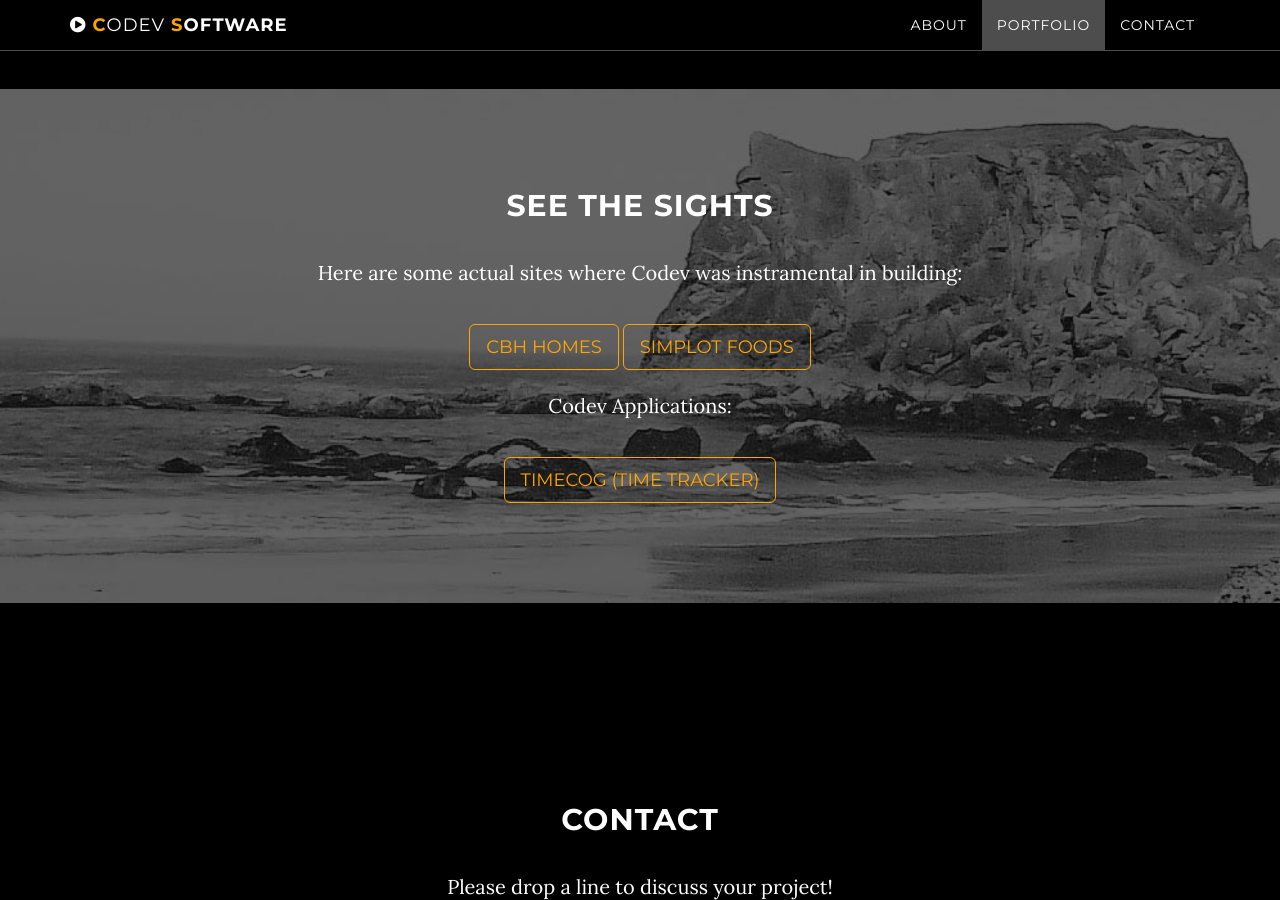
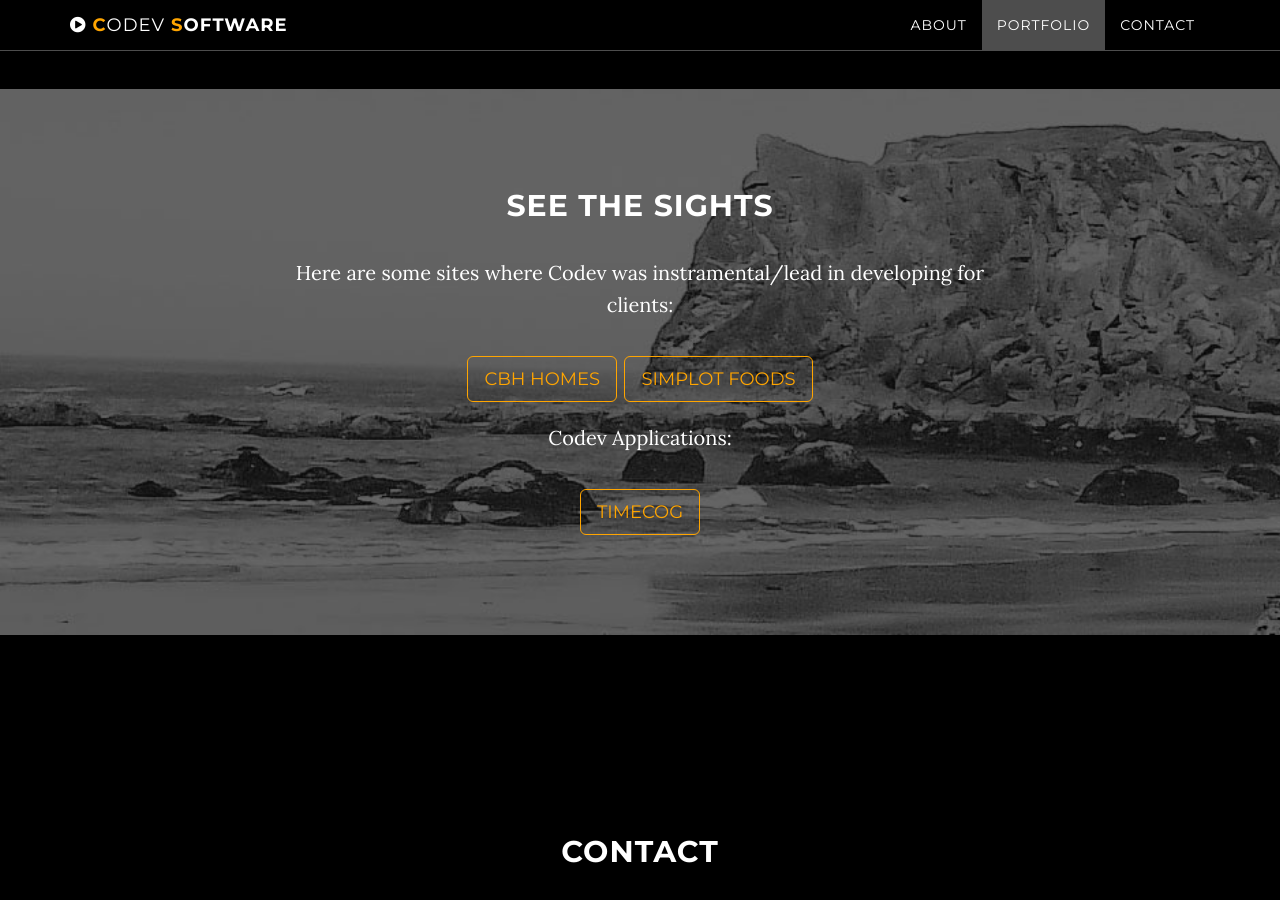
Before and after one commit to codev-software-llc/codev-software-llc.github.io, a Jekyll site: the page built from index.html, in a window 1280 px wide and 900 px high, scrolled down 1675 px. Built offline with Jekyll 4.4.1, drawn with Linux system fonts in a browser that asks for light colours; some of the changed text lies outside the part shown.

Commit message:
update content

```diff
--- a/_includes/header.html
+++ b/_includes/header.html
@@ -4,10 +4,13 @@
             <div class="container">
                 <div class="row">
                     <div class="col-md-8 col-md-offset-2">
+                        <h1><img src='img/Codev_3600x3600.png' alt='logo' width='50' height='50' /></h1>
                         <h1 class="brand-heading"><strong>C</strong>odev <strong>S</strong>oftware</h1>
-                        <p class="intro-text">Web Applications<br/>
-                            Database Programming<br/>
-                            Cloud Integration<br/></p>
+                        <p class="intro-text">
+                            Web and Mobile Applications<br/>
+                            Database Development<br/>
+                            Azure Cloud Development<br/>
+                        </p>
                         <a href="#about" class="btn btn-circle page-scroll">
                             <i class="fa fa-angle-double-down animated"></i>
                         </a>
--- a/_includes/portfolio.html
+++ b/_includes/portfolio.html
@@ -4,12 +4,12 @@
             <div class="container">
                 <div class="col-lg-8 col-lg-offset-2">
                     <h2>See the Sights</h2>
-                    <p>Here are some actual sites where Codev was instramental in building:</p>
-                    <a href="https://cbhhomes.com" class="btn btn-default btn-lg">CBH Homes</a>
+                    <p>Here are some sites where Codev was instramental/lead in developing for clients:</p>
+                    <a href="https://cbhhomes.com" class="btn btn-default btn-lg">CBH Homes</a>&nbsp;
                     <a href="https://simplotfoods.com" class="btn btn-default btn-lg">Simplot Foods</a>
                     <br/><br/>
                     <p>Codev Applications:</p>
-                    <a href="https://timecog.com" class="btn btn-default btn-lg" target="_blank">TimeCog (Time Tracker)</a>
+                    <a href="https://timecog.com" class="btn btn-default btn-lg" target="_blank">TimeCog</a>
                 </div>
             </div>
         </div>
```
Also changed, not shown: img/Codev_3600x3600.png (added).
